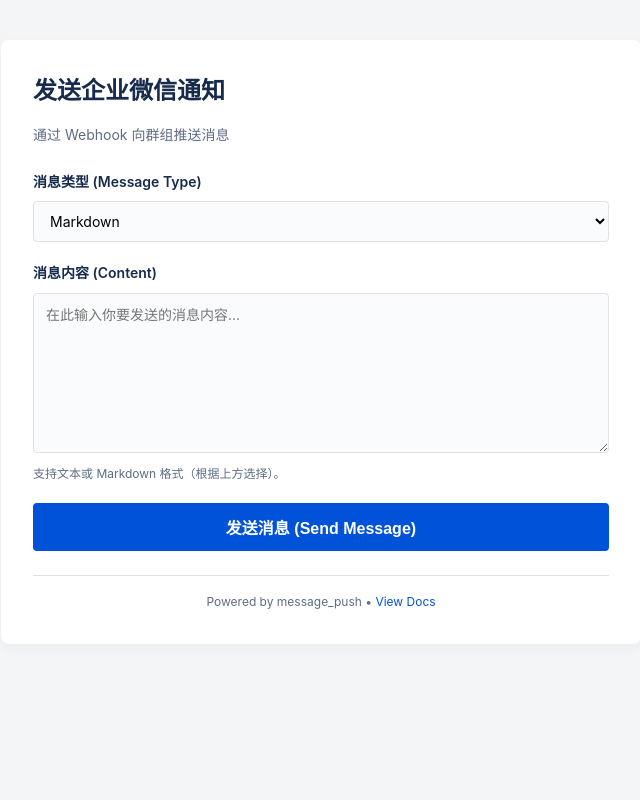
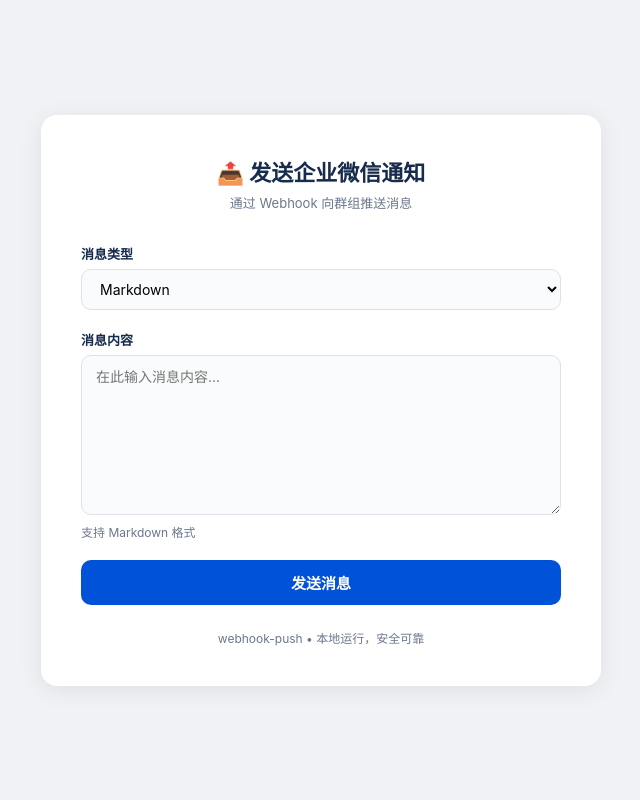
Before and after one commit to TrueHOOHA/webhook-push, a Python web app: template templates/index.html in a window 1280 px wide. Shown: the whole page, without its empty margins (319-959 px from the left). Run offline with Jinja, Linux system fonts and the light colour scheme; the template is opened without the code that fills it, so the values that code supplies are empty.

Commit message:
refactor: 删除废弃 web.py，重构 HTML 页面
- 删除 web.py（已被 server.py 替代）
- 重写 templates/index.html：更现代卡片式设计，移除双语文案冗余
- 新增加载动画、状态提示优化

```diff
--- a/templates/index.html
+++ b/templates/index.html
@@ -3,244 +3,270 @@
 <head>
     <meta charset="UTF-8">
     <meta name="viewport" content="width=device-width, initial-scale=1.0">
-    <title>企业微信消息推送 / WeChat Webhook Sender</title>
+    <title>企业微信消息推送</title>
     <style>
+        * { margin: 0; padding: 0; box-sizing: border-box; }
+
         :root {
-            --primary-color: #0052d9;
+            --bg: #f0f2f5;
+            --card: #ffffff;
+            --primary: #0052d9;
             --primary-hover: #0043aa;
-            --bg-color: #f4f5f7;
-            --panel-bg: #ffffff;
-            --text-main: #172b4d;
-            --text-muted: #5e6c84;
-            --border-color: #dfe1e6;
+            --text: #172b4d;
+            --text-muted: #6b778c;
+            --border: #dfe1e6;
+            --success: #066637;
             --success-bg: #e3fcef;
-            --success-text: #066637;
+            --error: #bf2600;
             --error-bg: #ffebe6;
-            --error-text: #bf2600;
-            --warning-bg: #fffae6;
-            --warning-text: #ff8b00;
-            --radius: 8px;
         }
 
         body {
-            font-family: -apple-system, BlinkMacSystemFont, "Segoe UI", Roboto, Helvetica, Arial, sans-serif;
-            background-color: var(--bg-color);
-            color: var(--text-main);
-            line-height: 1.6;
-            margin: 0;
-            padding: 40px 20px;
+            font-family: -apple-system, BlinkMacSystemFont, "Segoe UI", Roboto, sans-serif;
+            background: var(--bg);
+            color: var(--text);
+            min-height: 100vh;
             display: flex;
+            align-items: center;
             justify-content: center;
+            padding: 20px;
         }
 
-        .container {
+        .card {
+            background: var(--card);
+            border-radius: 16px;
+            box-shadow: 0 4px 24px rgba(0,0,0,0.08);
+            padding: 40px;
             width: 100%;
-            max-width: 640px;
-            background: var(--panel-bg);
-            border-radius: var(--radius);
-            box-shadow: 0 4px 12px rgba(9, 30, 66, 0.05);
-            padding: 32px;
-            box-sizing: border-box;
+            max-width: 560px;
         }
 
-        h1 {
-            font-size: 24px;
-            margin-top: 0;
-            margin-bottom: 8px;
-            color: var(--text-main);
+        .header {
+            text-align: center;
+            margin-bottom: 32px;
         }
 
-        p.subtitle {
-            color: var(--text-muted);
-            margin-bottom: 24px;
-            font-size: 14px;
+        .header h1 {
+            font-size: 22px;
+            font-weight: 700;
+            margin-bottom: 6px;
         }
 
-        .alert {
-            padding: 12px 16px;
-            border-radius: var(--radius);
-            margin-bottom: 24px;
-            font-size: 14px;
-            line-height: 1.5;
-        }
-        .alert-success { background: var(--success-bg); color: var(--success-text); }
-        .alert-error { background: var(--error-bg); color: var(--error-text); }
-        .alert-warning { background: var(--warning-bg); color: var(--warning-text); }
-
-        .form-group {
-            margin-bottom: 20px;
+        .header p {
+            font-size: 13px;
+            color: var(--text-muted);
         }
 
-        label {
+        .field { margin-bottom: 20px; }
+
+        .field label {
             display: block;
+            font-size: 13px;
             font-weight: 600;
-            margin-bottom: 8px;
-            font-size: 14px;
+            margin-bottom: 6px;
+            color: var(--text);
         }
 
-        select, textarea {
+        .field select,
+        .field textarea {
             width: 100%;
-            padding: 10px 12px;
-            border: 1px solid var(--border-color);
-            border-radius: 4px;
+            padding: 10px 14px;
+            border: 1.5px solid var(--border);
+            border-radius: 10px;
             font-size: 14px;
             font-family: inherit;
-            background-color: #fafbfc;
-            box-sizing: border-box;
-            transition: background-color 0.2s, border-color 0.2s;
+            background: #fafbfc;
+            transition: border-color 0.2s, background 0.2s;
         }
 
-        select:focus, textarea:focus {
+        .field select:focus,
+        .field textarea:focus {
             outline: none;
-            border-color: var(--primary-color);
-            background-color: #fff;
+            border-color: var(--primary);
+            background: #fff;
         }
 
-        textarea {
-            resize: vertical;
-            min-height: 160px;
-        }
+        .field textarea { min-height: 160px; resize: vertical; }
 
-        .checkbox-group {
-            display: flex;
-            align-items: center;
-            margin-top: 12px;
-        }
-
-        .checkbox-group input {
-            margin-right: 8px;
-            width: 16px;
-            height: 16px;
-        }
-
-        .checkbox-group label {
-            margin-bottom: 0;
-            font-weight: normal;
-        }
-
-        .hint {
+        .field .hint {
             font-size: 12px;
             color: var(--text-muted);
             margin-top: 4px;
         }
 
-        button {
-            background-color: var(--primary-color);
-            color: white;
+        .checkbox-row {
+            display: flex;
+            align-items: center;
+            gap: 8px;
+            margin-top: 10px;
+        }
+
+        .checkbox-row input[type="checkbox"] {
+            width: 16px; height: 16px; cursor: pointer;
+        }
+
+        .checkbox-row label {
+            font-size: 13px;
+            font-weight: 500;
+            margin: 0;
+            cursor: pointer;
+        }
+
+        .btn {
+            width: 100%;
+            padding: 12px;
+            background: var(--primary);
+            color: #fff;
             border: none;
-            border-radius: 4px;
-            padding: 12px 24px;
-            font-size: 16px;
+            border-radius: 10px;
+            font-size: 15px;
             font-weight: 600;
             cursor: pointer;
-            width: 100%;
-            transition: background-color 0.2s;
+            transition: background 0.2s, opacity 0.2s;
+            display: flex;
+            align-items: center;
+            justify-content: center;
+            gap: 8px;
         }
 
-        button:hover {
-            background-color: var(--primary-hover);
+        .btn:hover { background: var(--primary-hover); }
+        .btn:disabled { opacity: 0.6; cursor: not-allowed; }
+
+        .spinner {
+            width: 16px; height: 16px;
+            border: 2px solid rgba(255,255,255,0.4);
+            border-top-color: #fff;
+            border-radius: 50%;
+            animation: spin 0.7s linear infinite;
+            display: none;
         }
+
+        @keyframes spin { to { transform: rotate(360deg); } }
+
+        .alert {
+            padding: 12px 16px;
+            border-radius: 10px;
+            font-size: 13px;
+            line-height: 1.5;
+            margin-bottom: 20px;
+            display: none;
+        }
+
+        .alert.show { display: block; }
+        .alert-success { background: var(--success-bg); color: var(--success); }
+        .alert-error   { background: var(--error-bg);   color: var(--error); }
 
         .footer {
             margin-top: 24px;
             text-align: center;
             font-size: 12px;
             color: var(--text-muted);
-            border-top: 1px solid var(--border-color);
-            padding-top: 16px;
         }
     </style>
 </head>
 <body>
 
-<div class="container">
-    <h1>发送企业微信通知</h1>
-    <p class="subtitle">通过 Webhook 向群组推送消息</p>
+<div class="card">
+    <div class="header">
+        <h1>📤 发送企业微信通知</h1>
+        <p>通过 Webhook 向群组推送消息</p>
+    </div>
 
-    <div id="alertBox"></div>
+    <div id="alertBox" class="alert"></div>
 
     <form id="pushForm">
-        <div class="form-group">
-            <label for="type">消息类型 (Message Type)</label>
-            <select name="type" id="type" onchange="toggleMentionAll()">
+        <div class="field">
+            <label for="type">消息类型</label>
+            <select id="type" onchange="toggleMention()">
                 <option value="markdown">Markdown</option>
-                <option value="text">纯文本 (Text)</option>
+                <option value="text">纯文本</option>
             </select>
         </div>
 
-        <div class="form-group">
-            <label for="content">消息内容 (Content)</label>
-            <textarea name="content" id="content" placeholder="在此输入你要发送的消息内容..." required></textarea>
-            <div class="hint">支持文本或 Markdown 格式（根据上方选择）。</div>
+        <div class="field">
+            <label for="content">消息内容</label>
+            <textarea id="content" placeholder="在此输入消息内容..." required></textarea>
+            <div class="hint" id="hintMarkdown">支持 Markdown 格式</div>
         </div>
 
-        <div class="form-group" id="mentionAllGroup" style="display: none;">
-            <div class="checkbox-group">
-                <input type="checkbox" name="mention_all" id="mention_all" value="1">
-                <label for="mention_all">@所有人 (@all)</label>
+        <div class="field" id="mentionField" style="display:none;">
+            <div class="checkbox-row">
+                <input type="checkbox" id="mention_all">
+                <label for="mention_all">@所有人</label>
             </div>
-            <div class="hint">注：仅当消息类型为“纯文本”时生效。</div>
+            <div class="hint">仅当消息类型为"纯文本"时生效</div>
         </div>
 
-        <button type="submit" id="sendBtn">发送消息 (Send Message)</button>
+        <button type="submit" class="btn" id="sendBtn">
+            <span class="spinner" id="spinner"></span>
+            <span id="btnText">发送消息</span>
+        </button>
     </form>
-    <div id="result"></div>
 
-    <div class="footer">
-        Powered by message_push &bull; <a href="https://github.com" target="_blank" style="color: var(--primary-color); text-decoration: none;">View Docs</a>
-    </div>
+    <div class="footer">webhook-push &bull; 本地运行，安全可靠</div>
 </div>
 
 <script>
-    function toggleMentionAll() {
-        const typeSelect = document.getElementById('type');
-        const mentionGroup = document.getElementById('mentionAllGroup');
-        mentionGroup.style.display = typeSelect.value === 'text' ? 'block' : 'none';
+    const typeSelect   = document.getElementById('type');
+    const mentionField = document.getElementById('mentionField');
+    const hintEl       = document.getElementById('hintMarkdown');
+    const alertBox     = document.getElementById('alertBox');
+    const sendBtn      = document.getElementById('sendBtn');
+    const spinner      = document.getElementById('spinner');
+    const btnText      = document.getElementById('btnText');
+    const contentEl    = document.getElementById('content');
+
+    function toggleMention() {
+        const isText = typeSelect.value === 'text';
+        mentionField.style.display = isText ? 'block' : 'none';
+        hintEl.textContent = isText ? '仅支持纯文本格式' : '支持 Markdown 格式';
     }
 
-    document.getElementById('pushForm').addEventListener('submit', async function(e) {
+    function showAlert(msg, type) {
+        alertBox.textContent = msg;
+        alertBox.className = 'alert alert-' + type + ' show';
+        if (type === 'success') {
+            contentEl.value = '';
+        }
+    }
+
+    document.getElementById('pushForm').addEventListener('submit', async (e) => {
         e.preventDefault();
-        const btn = document.getElementById('sendBtn');
-        const resultDiv = document.getElementById('result');
-        const alertBox = document.getElementById('alertBox');
-
+        alertBox.className = 'alert';
         const payload = {
-            type: document.getElementById('type').value,
-            content: document.getElementById('content').value,
+            type:        typeSelect.value,
+            content:     contentEl.value.trim(),
             mention_all: document.getElementById('mention_all').checked
         };
-
-        btn.disabled = true;
-        btn.textContent = '发送中...';
-        resultDiv.innerHTML = '';
-        alertBox.innerHTML = '';
+        sendBtn.disabled = true;
+        spinner.style.display = 'block';
+        btnText.textContent = '发送中...';
 
         try {
-            const resp = await fetch('/send', {
+            const resp  = await fetch('/send', {
                 method: 'POST',
-                headers: {'Content-Type': 'application/json'},
+                headers: { 'Content-Type': 'application/json' },
                 body: JSON.stringify(payload)
             });
             const data = await resp.json();
-
             if (data.ok) {
-                alertBox.innerHTML = '<div class="alert alert-success">成功发送到 ' + data.sent + '/' + data.total + ' 个群组！</div>';
-                document.getElementById('content').value = '';
+                showAlert(`✅ 成功发送到 ${data.sent}/${data.total} 个群组！`, 'success');
             } else {
-                let msg = '发送失败。';
-                if (data.sent > 0) msg += '部分成功 (' + data.sent + '/' + data.total + ')。';
-                if (data.error) msg += data.error;
-                alertBox.innerHTML = '<div class="alert alert-error">' + msg + '</div>';
+                let msg = '发送失败';
+                if (data.sent > 0) msg += `（部分成功 ${data.sent}/${data.total}）`;
+                if (data.error)    msg += '：' + data.error;
+                showAlert('❌ ' + msg, 'error');
             }
         } catch (err) {
-            alertBox.innerHTML = '<div class="alert alert-error">请求失败: ' + err.message + '</div>';
+            showAlert('❌ 请求失败：' + err.message, 'error');
         } finally {
-            btn.disabled = false;
-            btn.textContent = '发送消息 (Send Message)';
+            sendBtn.disabled = false;
+            spinner.style.display = 'none';
+            btnText.textContent = '发送消息';
         }
     });
 
-    toggleMentionAll();
+    toggleMention();
 </script>
 
 </body>
```
Also changed, not shown: web.py (deleted, +0 -50 lines).
